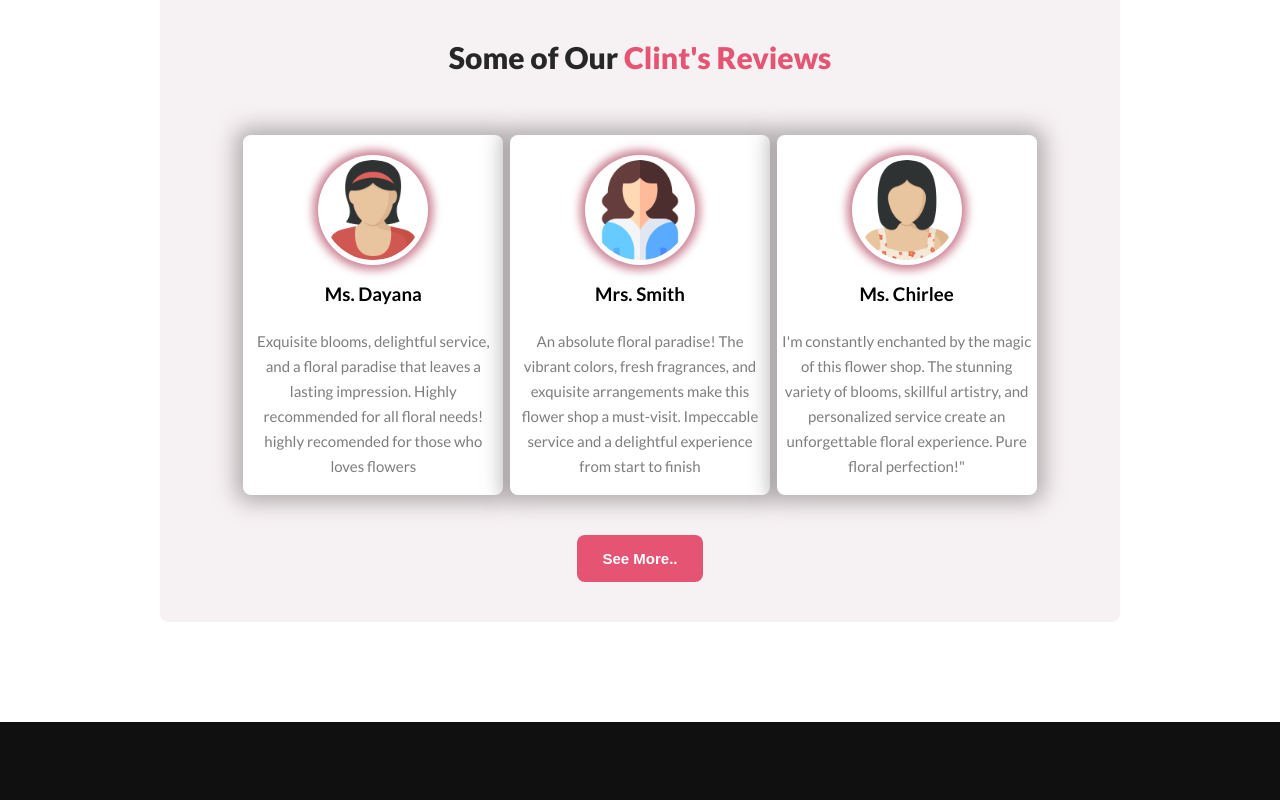
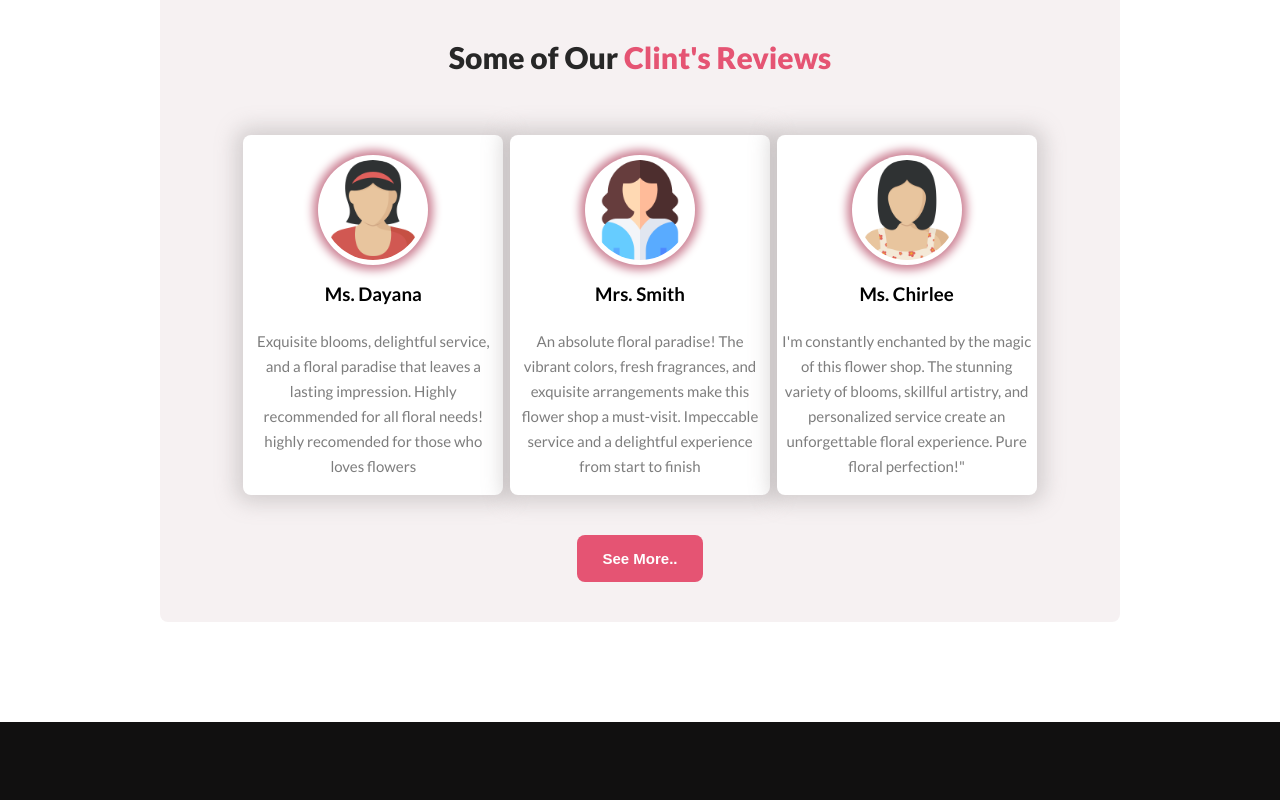
Before and after one commit to UmmaSumiya15/flower-shop-assignment, a plain HTML site: page index.html in a window 1280 px wide. Shown: the part 3240-4040 px from the top of the page. Drawn offline with Linux system fonts and the light colour scheme.

Commit message:
made small change

```diff
--- a/style.css
+++ b/style.css
@@ -246,7 +246,7 @@ footer{
   width: 250px;
   border-radius: 8px;
   padding: 5px;
-  box-shadow: 0 0 20px 8px #979192ad;
+  box-shadow: 0 0 20px 8px #97919259;
   background-color: #fff;
 }
 .review:hover{
```
